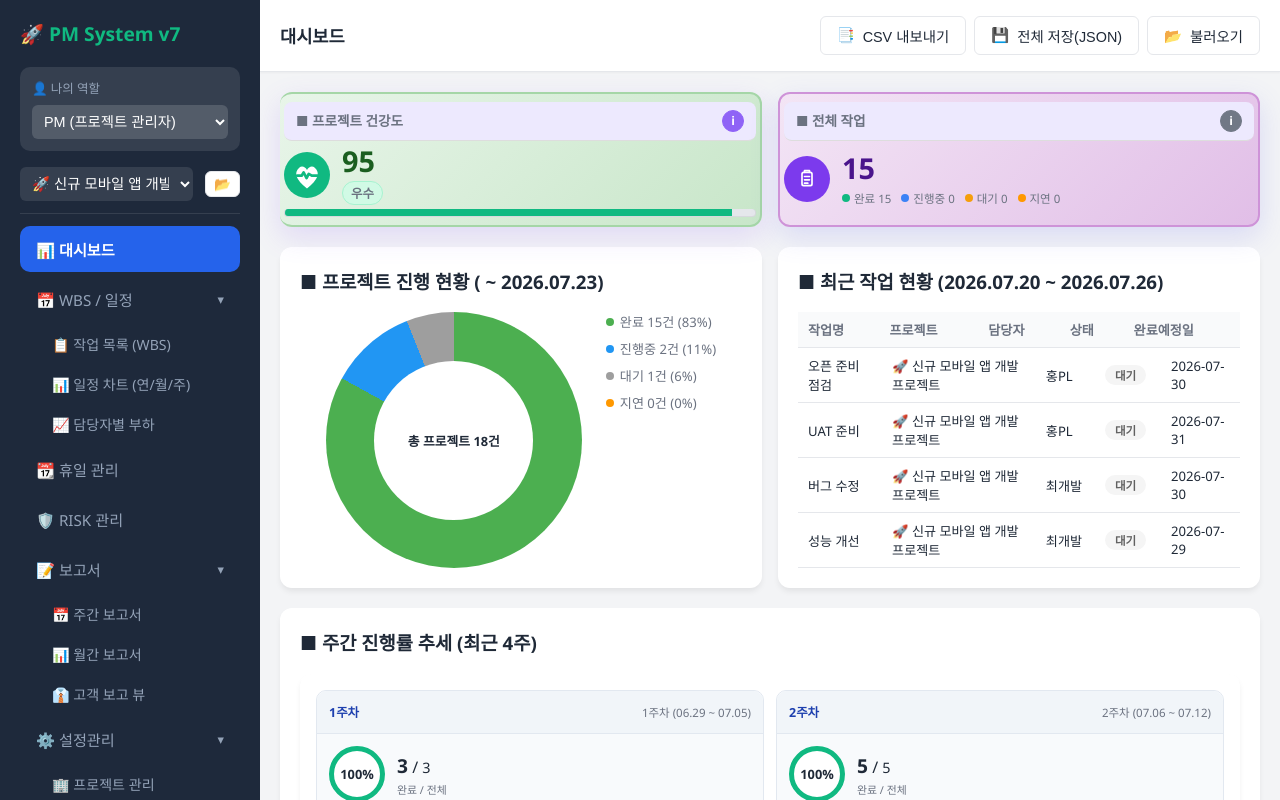
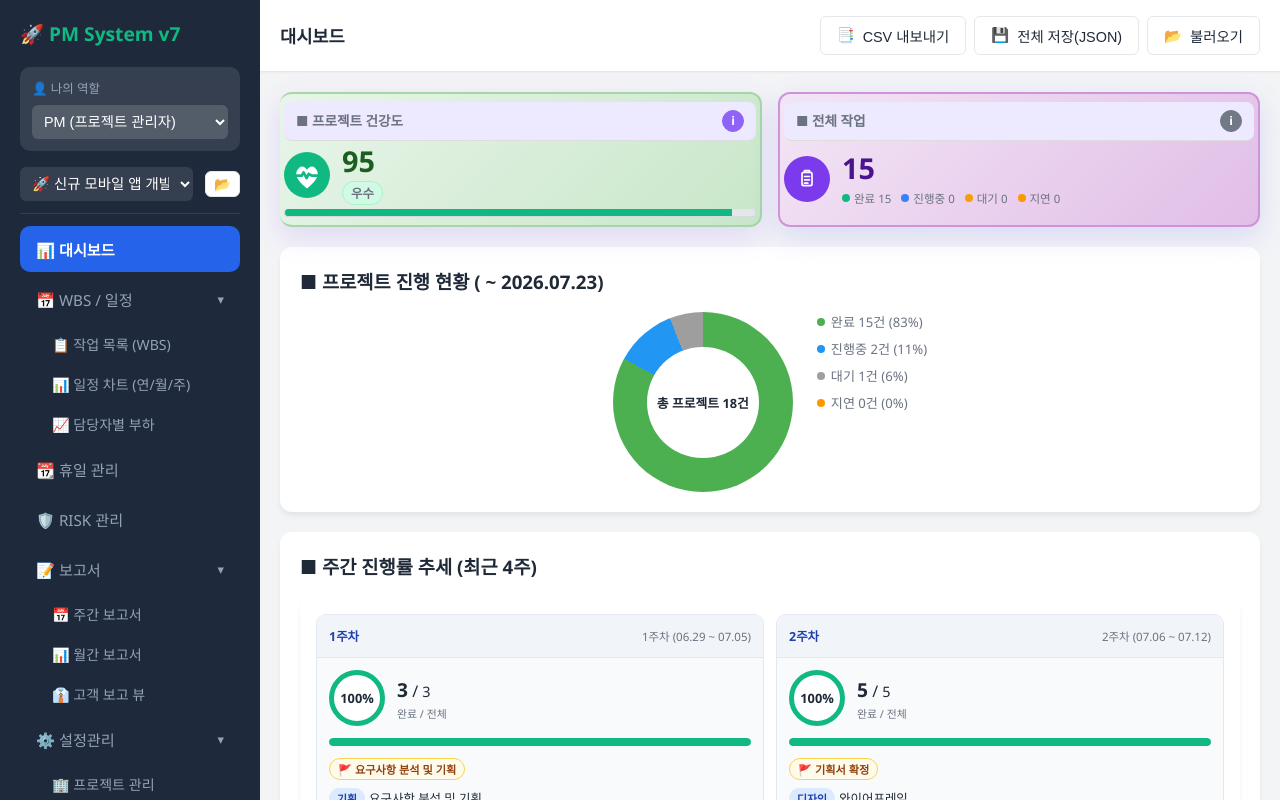
Before and after one commit to bkmfree/bkmfree.github.io, a website: page index.html in a window 1280 px wide. Drawn offline with Linux system fonts and the light colour scheme.

Commit message:
대시보드 우측 '최근 작업 현황' 테이블 삭제 - 도넛차트만 남기고 2행 1열로 조정

```diff
--- a/common/css/main.css
+++ b/common/css/main.css
@@ -343,21 +343,13 @@
 .stat-card.overdue { border-left-color: var(--danger); }
 .stat-card.health { border-left-color: #8b5cf6; }
 
-/* 2행 레이아웃: 프로젝트 진행 현황(도넛) + 최근 작업 현황(테이블) */
+/* 2행 레이아웃: 프로젝트 진행 현황(도넛)만 표시 */
 .dashboard-row-2 {
   display: grid;
-  grid-template-columns: 1fr 1fr;
+  grid-template-columns: 1fr;
   gap: 16px;
   margin-bottom: var(--space-xl);
   align-items: stretch;
-}
-/* 2열 유지, 모바일만 1열 */
-@media (max-width: 600px) {
-  .dashboard-row-2 { grid-template-columns: 1fr; gap: 12px; }
-  .dashboard-row-2 .progress-status-card { flex-direction: row; align-items: center; }
-  .dashboard-row-2 .progress-status-card .donut-wrap { flex: 1; height: auto; }
-  .dashboard-row-2 .progress-status-card .donut-chart { height: 150px; flex: 0 0 auto; }
-  .dashboard-row-2 .recent-tasks-card .table-scroll { max-height: none; }
 }
 /* 상단 카드: 좁아지면 1열 */
 @media (max-width: 600px) {
@@ -400,26 +392,6 @@
 .donut-total { font-size: 0.8rem; font-weight: 700; color: var(--text-main); }
 .donut-legend { display: flex; flex-direction: column; gap: 8px; font-size: 0.82rem; color: var(--text-sub); }
 .donut-legend-item { display: flex; align-items: center; gap: 6px; }
-
-/* 최근 작업 테이블 */
-.recent-tasks-table { width: 100%; border-collapse: collapse; font-size: 0.82rem; }
-.recent-tasks-table th, .recent-tasks-table td {
-  text-align: left; padding: 8px 10px; border-bottom: 1px solid var(--border);
-}
-.recent-tasks-table th { color: var(--text-sub); font-weight: 600; background: #f9fafb; }
-.recent-tasks-table tbody tr:hover { background: #f9fafb; }
-/* 최근 작업: 헤더(제목+컬럼) 고정, 데이터 5행 초과 시만 스크롤 */
-.recent-tasks-card .table-scroll { display: flex; flex-direction: column; }
-.recent-tasks-card .table-body-scroll {
-  max-height: 220px;
-  overflow-y: auto;
-}
-.recent-tasks-table thead th {
-  position: sticky;
-  top: 0;
-  z-index: 2;
-  background: #f9fafb;
-}
 .dashboard-row-2 .progress-status-card { display: flex; flex-direction: column; }
 .dashboard-row-2 .progress-status-card .donut-wrap {
   flex: 1;
--- a/index.html
+++ b/index.html
@@ -123,10 +123,9 @@
                     <!-- 동적 생성 -->
                 </div>
 
-                <!-- 1-2b. 2행: 프로젝트 진행 현황 + 최근 작업 현황 (이미지 재구성) -->
+                <!-- 1-2b. 2행: 프로젝트 진행 현황 (이미지 재구성) -->
                 <div class="dashboard-row-2">
                     <div id="project-progress-card"><!-- 도넛차트 동적 --></div>
-                    <div id="recent-tasks-card"><!-- 테이블 동적 --></div>
                 </div>
             </div>
 
--- a/modules/dashboard/dashboard.js
+++ b/modules/dashboard/dashboard.js
@@ -9,7 +9,6 @@
                 this.renderStats();
                 if (isTwoRow) {
                     this.renderProjectProgress();
-                    this.renderRecentTasks();
                     // 세로 2행 배치 (설정2/3/4 동일) - 가로(ComboRow) 클래스 잔여 제거
                     const combo = document.querySelector('.dashboard-top-combo');
                     if (combo) {
@@ -314,71 +313,6 @@
                                 <div class="donut-legend-item"><span class="dot" style="background:#2196F3"></span>진행중 ${inProg}건 (${iP}%)</div>
                                 <div class="donut-legend-item"><span class="dot" style="background:#9E9E9E"></span>대기 ${todo}건 (${tP}%)</div>
                                 <div class="donut-legend-item"><span class="dot" style="background:#FF9800"></span>지연 ${delayed}건 (${dlyP}%)</div>
-                            </div>
-                        </div>
-                    </div>
-                `;
-            },
-
-            /**
-             * 6-4c. 최근 작업 현황 테이블 (이미지 2행 우측)
-             * 기간: 현재 주간(월~일) 동적, 데이터는 해당 기간 작업
-             */
-            renderRecentTasks() {
-                const projectId = AppState.currentProjectId;
-                if (!projectId) return;
-                const el = document.getElementById('recent-tasks-card');
-                if (!el) return;
-
-                const now = new Date();
-                const dow = now.getDay(); // 0=일
-                const mondayOffset = (dow === 0 ? -6 : 1 - dow);
-                const mon = new Date(now.getFullYear(), now.getMonth(), now.getDate() + mondayOffset);
-                const sun = new Date(now.getFullYear(), now.getMonth(), now.getDate() + mondayOffset + 6);
-                const fmt = (dt) => `${dt.getFullYear()}.${String(dt.getMonth()+1).padStart(2,'0')}.${String(dt.getDate()).padStart(2,'0')}`;
-                const wkStart = fmt(mon), wkEnd = fmt(sun);
-
-                const tasksAll = DataManager.getFilteredTasksByRole(projectId);
-                // 이번 주 시작 작업 우선, 없으면 최근 시작된 작업(미완료 우선)으로 폴백
-                const thisWeek = tasksAll.filter(t => {
-                    if (!t.startDate) return false;
-                    return t.startDate >= wkStart && t.startDate <= wkEnd;
-                });
-                const fallback = tasksAll
-                    .filter(t => t.status !== TASK_STATUS.DONE)
-                    .sort((a, b) => (b.startDate || '').localeCompare(a.startDate || ''));
-                const tasks = (thisWeek.length ? thisWeek : fallback).slice(0, 5);
-
-                const statusMap = {
-                    [TASK_STATUS.DONE]: { label: '완료', cls: 'st-done' },
-                    [TASK_STATUS.INPROGRESS]: { label: '진행중', cls: 'st-progress' },
-                    [TASK_STATUS.TODO]: { label: '대기', cls: 'st-todo' },
-                    [TASK_STATUS.REVIEW]: { label: '검토중', cls: 'st-progress' },
-                };
-                const projName = (pid) => (DataStore.projects.find(p => p.id === pid) || {}).name || '-';
-
-                const rows = tasks.length ? tasks.map(t => {
-                    const s = statusMap[t.status] || { label: t.status, cls: '' };
-                    return `<tr>
-                        <td>${t.title || '-'}</td>
-                        <td>${projName(t.projectId)}</td>
-                        <td>${t.assignee || '-'}</td>
-                        <td><span class="status-tag ${s.cls}">${s.label}</span></td>
-                        <td>${t.endDate || '-'}</td>
-                    </tr>`;
-                }).join('') : '<tr><td colspan="5" style="text-align:center;color:var(--text-sub);padding:16px;">해당 기간 작업 없음</td></tr>';
-
-                el.innerHTML = `
-                    <div class="card recent-tasks-card">
-                        <h3 style="margin-top:0;">■ 최근 작업 현황 (${wkStart} ~ ${wkEnd})</h3>
-                        <div class="table-scroll">
-                            <table class="recent-tasks-table">
-                                <thead><tr><th>작업명</th><th>프로젝트</th><th>담당자</th><th>상태</th><th>완료예정일</th></tr></thead>
-                            </table>
-                            <div class="table-body-scroll">
-                            <table class="recent-tasks-table">
-                                <tbody>${rows}</tbody>
-                            </table>
                             </div>
                         </div>
                     </div>
```
